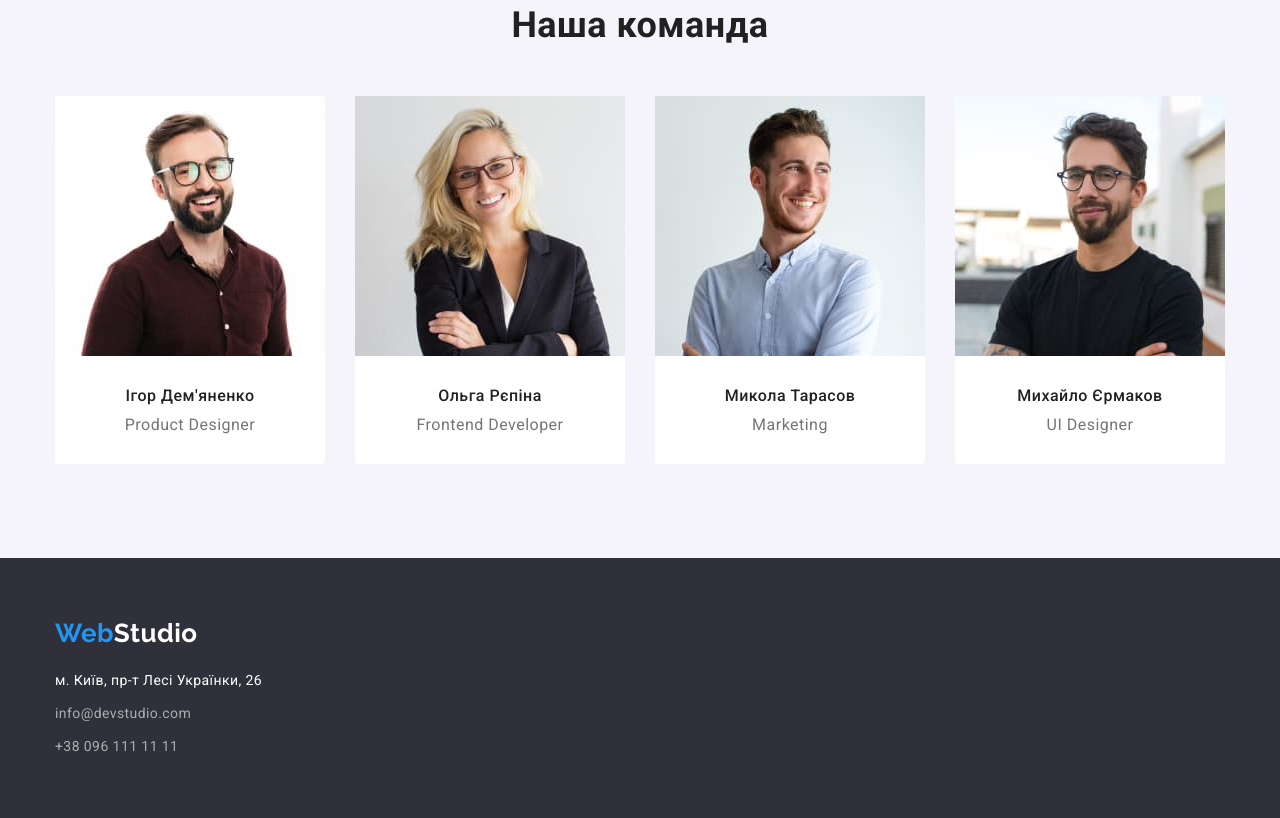
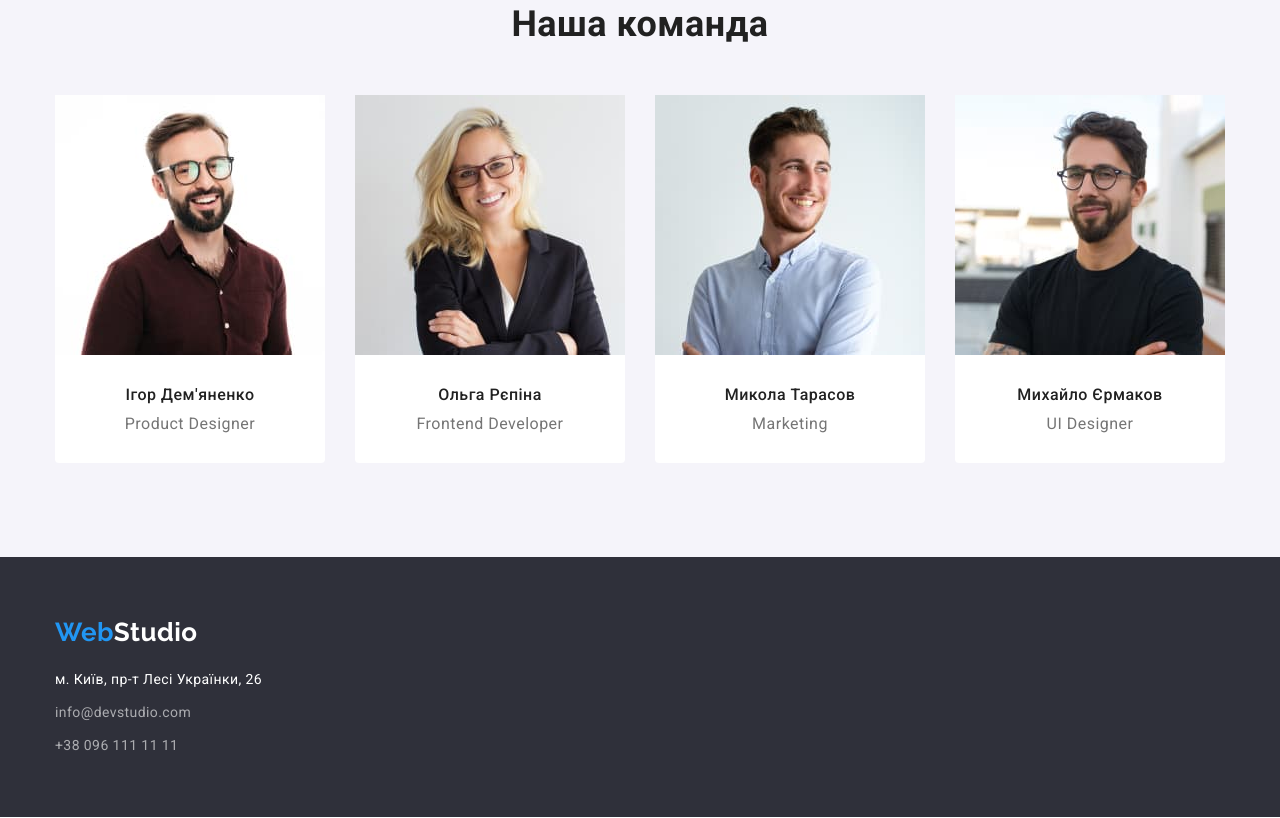
Before and after one commit to NataKurylo/goit-markup-hw-03, a plain HTML site: page index.html in a window 1280 px wide. Shown: the part 1538-2356 px from the top of the page. Drawn offline with nearby package versions, Linux system fonts and the light colour scheme.

Commit message:
Changed margin, padding.

```diff
--- a/css/styles.css
+++ b/css/styles.css
@@ -41,7 +41,7 @@ body {
 /* --------------------------HEADER------------------- */
 
 .header {
-    border: 1px solid var(--header-border-color);
+    border-bottom: 1px solid var(--header-border-color);
 }
 .header-container {
     display: flex;
@@ -62,10 +62,8 @@ body {
     line-height: 1.19;
 }
 .header-logo {
-    margin: 28px 79px 21px 14px;
-    /* padding: 28px 0 21px 14px;
-    margin-right: 79px;  -------- Чи правильно тут задати всі відступи маржинами, бо падінги збільшують клікабельність Лого?---*/
-
+    padding: 24px 0 25px;
+    margin-right: 93px;
 }
 .logo-web, .header-link.current, .link:hover, .link:focus {
     color: var(--accent-color);
@@ -76,8 +74,7 @@ body {
     line-height: 1.14;
     letter-spacing: 0.02em;
     color: var(--title-color);
-    margin-top: 32px;
-    padding-bottom: 32px;
+    padding: 32px 0 32px;
 }
 .header-contacts {
     color: var(--main-text-color);
@@ -187,17 +184,17 @@ img {
     background-color: var(--main-bg-color);
     border-radius: 0px 0px 4px 4px;
 }
-.team-subtitle, .team-text {
+.team-name, .team-profession {
     font-size: 16px;
     line-height: 1.19;
     text-align: center;
 }
-.team-subtitle{
-    margin: 30px auto 10px;
+.team-member {
+    padding: 30px 0 30px;
+}
+.team-name {
     font-weight: 500;
-}
-.team-text {
-    margin-bottom: 30px;
+    margin-bottom: 10px;
 }
 
 /* ------------------------FOOTER----------------------- */
@@ -219,7 +216,7 @@ img {
     margin-top: 20px;
 }
 .address-item:not(:last-child) {
-   padding-bottom: 9px;
+   margin-bottom: 9px;
 }
 
 /* ----------------------PROJECTS-------------------------*/
@@ -227,8 +224,7 @@ img {
     display: flex;
     justify-content: center;
     gap: 8px;
-    margin: 0 0 34px;
-    padding-bottom: 16px;
+    margin-bottom: 50px;
 }
 .filter-btn {
     cursor: pointer;
@@ -268,5 +264,4 @@ img {
     padding: 20px 24px;
     border: 1px solid var(--projects-border-color);
     border-top: 0;
-    /* ---------------------------- Чи можна робити так, чи обов'язково окремі бордери left, right, bottom? ----------*/
 }
--- a/index.html
+++ b/index.html
@@ -82,23 +82,31 @@
                 <ul class="team-list list">
                     <li class="team-item">
                         <img class="team-foto" src="./images/product-designer.jpg" alt="Фото представника команди" width="270" height="260">
-                        <h3 class="team-subtitle title">Ігор Дем'яненко</h3>
-                        <p class="team-text">Product Designer</p>
+                        <div class="team-member">
+                            <h3 class="team-name title">Ігор Дем'яненко</h3>
+                            <p class="team-profession">Product Designer</p>
+                        </div>
                     </li>
                     <li class="team-item">
                         <img class="team-foto" src="./images/frontend-developer.jpg" alt="Фото представника команди" width="270" height="260">
-                        <h3 class="team-subtitle title">Ольга Рєпіна</h3>
-                        <p class="team-text">Frontend Developer</p>
+                        <div class="team-member">
+                            <h3 class="team-name title">Ольга Рєпіна</h3>
+                            <p class="team-profession">Frontend Developer</p>
+                        </div>
                     </li>
                     <li class="team-item">
                         <img class="team-foto" src="./images/marketing.jpg" alt="Фото представника команди" width="270" height="260">
-                        <h3 class="team-subtitle title">Микола Тарасов</h3>
-                        <p class="team-text">Marketing</p>
+                        <div class="team-member">
+                            <h3 class="team-name title">Микола Тарасов</h3>
+                            <p class="team-profession">Marketing</p>
+                        </div>
                     </li>
                     <li class="team-item">
                         <img class="team-foto" src="./images/ui-designer.jpg" alt="Фото представника команди" width="270" height="260">
-                        <h3 class="team-subtitle title">Михайло Єрмаков</h3>
-                        <p class="team-text">UI Designer</p>
+                        <div class="team-member">
+                            <h3 class="team-name title">Михайло Єрмаков</h3>
+                            <p class="team-profession">UI Designer</p>
+                        </div>
                     </li>
                 </ul>
             </div>
```
